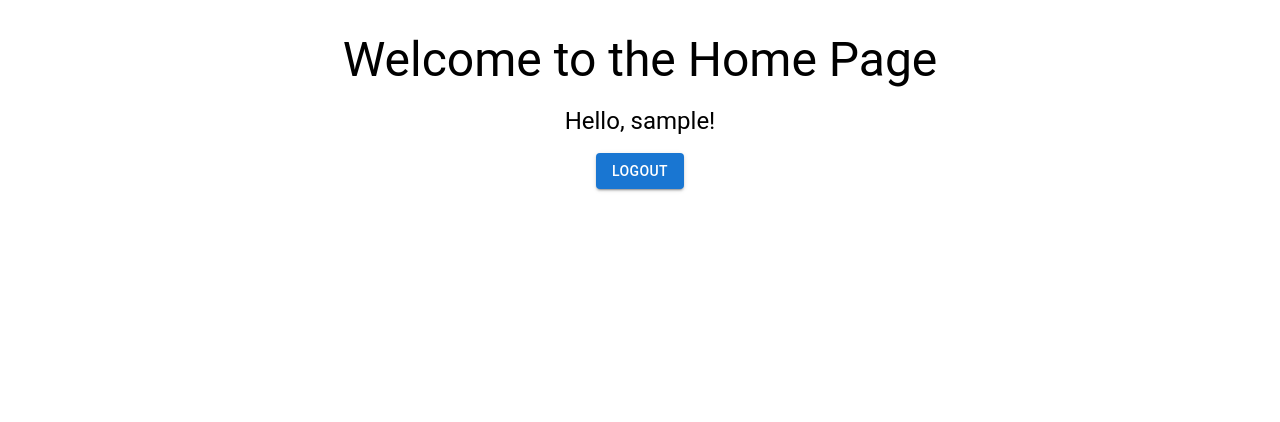
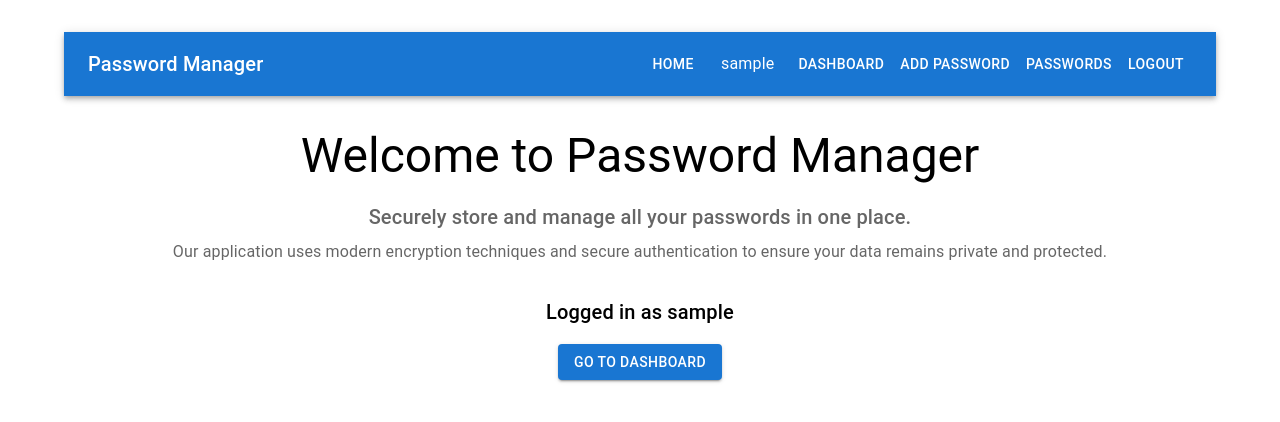
Before and after one commit to SACHIN2026/password_manager, a React (Vite) app in the folder frontend/: page / in a window 1280 px wide. Shown: the top 422 px of the page. Built offline with nearby package versions, Linux system fonts and the light colour scheme; no server answers; sample sign-in values are in the browser's storage.

Commit message:
Refactor API calls in Login and Register components to use centralized API instance; add Navbar component and enhance Dashboard with animations and success notifications

```diff
--- /dev/null
+++ b/frontend/src/components/Navbar.jsx
@@ -0,0 +1,65 @@
+// components/Navbar.jsx
+import React from "react";
+import { AppBar, Toolbar, Typography, Button } from "@mui/material";
+import { Link, useNavigate } from "react-router-dom";
+import { motion } from "framer-motion";
+import { getUserFromToken, removeToken } from "../utils/auth";
+
+const Navbar = () => {
+  const user = getUserFromToken();
+  const navigate = useNavigate();
+
+  const handleLogout = () => {
+    removeToken();
+    navigate("/login");
+  };
+
+  return (
+    <motion.div
+      initial={{ y: -100 }}
+      animate={{ y: 0 }}
+      transition={{ duration: 0.5, ease: "easeOut" }}
+    >
+      <AppBar position="static" color="primary">
+        <Toolbar>
+          <Typography variant="h6" sx={{ flexGrow: 1 }}>
+            Password Manager
+          </Typography>
+          <Button color="inherit" component={Link} to="/">
+            Home
+          </Button>
+          {user ? (
+            <>
+              <Typography variant="body1" sx={{ mx: 2 }}>
+                {user.username}
+              </Typography>
+              <Button color="inherit" component={Link} to="/dashboard">
+                Dashboard
+              </Button>
+              <Button color="inherit" component={Link} to="/add-password">
+                Add Password
+              </Button>
+              <Button color="inherit" component={Link} to="/passwords">
+                Passwords
+              </Button>
+              <Button color="inherit" onClick={handleLogout}>
+                Logout
+              </Button>
+            </>
+          ) : (
+            <>
+              <Button color="inherit" component={Link} to="/login">
+                Login
+              </Button>
+              <Button color="inherit" component={Link} to="/register">
+                Register
+              </Button>
+            </>
+          )}
+        </Toolbar>
+      </AppBar>
+    </motion.div>
+  );
+};
+
+export default Navbar;
--- a/frontend/src/components/PasswordForm.jsx
+++ b/frontend/src/components/PasswordForm.jsx
@@ -1,13 +1,22 @@
 // components/PasswordForm.jsx
 import React, { useState } from "react";
 import API from "../utils/api";
-import { Box, TextField, Button, Typography } from "@mui/material";
+import {
+  Box,
+  TextField,
+  Button,
+  Typography,
+  Snackbar,
+  Alert,
+  CircularProgress
+} from "@mui/material";
 import { motion } from "framer-motion";
 
 const PasswordForm = ({ onPasswordAdded }) => {
   const [site, setSite] = useState("");
   const [password, setPassword] = useState("");
   const [loading, setLoading] = useState(false);
+  const [successOpen, setSuccessOpen] = useState(false);
   const [error, setError] = useState("");
 
   const handleSubmit = async (e) => {
@@ -21,11 +30,17 @@ const PasswordForm = ({ onPasswordAdded }) => {
       if (typeof onPasswordAdded === "function") {
         onPasswordAdded();
       }
+      setSuccessOpen(true); // Show success popup
     } catch (error) {
       console.error("Failed to add password:", error);
       setError("Failed to add password. Please try again.");
     }
     setLoading(false);
+  };
+
+  const handleSnackbarClose = (event, reason) => {
+    if (reason === "clickaway") return;
+    setSuccessOpen(false);
   };
 
   return (
@@ -71,8 +86,25 @@ const PasswordForm = ({ onPasswordAdded }) => {
         required
       />
       <Button type="submit" variant="contained" color="primary" disabled={loading}>
-        {loading ? "Adding..." : "Add Password"}
+        {loading ? (
+          <>
+            <CircularProgress size={24} color="inherit" sx={{ mr: 1 }} />
+            Adding...
+          </>
+        ) : (
+          "Add Password"
+        )}
       </Button>
+      <Snackbar
+        open={successOpen}
+        autoHideDuration={3000}
+        onClose={handleSnackbarClose}
+        anchorOrigin={{ vertical: "bottom", horizontal: "center" }}
+      >
+        <Alert onClose={handleSnackbarClose} severity="success" sx={{ width: "100%" }}>
+          Password added successfully!
+        </Alert>
+      </Snackbar>
     </Box>
   );
 };
--- a/frontend/src/pages/Home.jsx
+++ b/frontend/src/pages/Home.jsx
@@ -1,8 +1,9 @@
 // pages/Home.jsx
 import React, { useEffect, useState } from "react";
-import jwtDecode from "../utils/jwtDecodeWrapper"; // our wrapper for jwt-decode
-import { useNavigate } from "react-router-dom";
 import { Container, Typography, Button, Box } from "@mui/material";
+import { useNavigate, Link } from "react-router-dom";
+import Navbar from "../components/Navbar";
+import { getUserFromToken } from "../utils/auth";
 
 const Home = () => {
   const [user, setUser] = useState(null);
@@ -12,39 +13,49 @@ const Home = () => {
     const token = localStorage.getItem("token");
     if (token) {
       try {
-        const decodedUser = jwtDecode(token);
+        const decodedUser = getUserFromToken();
         setUser(decodedUser);
       } catch (error) {
         console.error("Invalid token", error);
         navigate("/login");
       }
-    } else {
-      navigate("/login");
     }
   }, [navigate]);
 
-  const handleLogout = () => {
-    localStorage.removeItem("token");
-    setUser(null);
-    navigate("/login");
-  };
-
   return (
+    <>
+      <Navbar />
       <Container sx={{ mt: 4, textAlign: "center" }}>
         <Typography variant="h3" gutterBottom>
-        Welcome to the Home Page
+          Welcome to Password Manager
         </Typography>
-      {user ? (
-        <Box>
-          <Typography variant="h5">Hello, {user.username}!</Typography>
-          <Button variant="contained" color="primary" onClick={handleLogout} sx={{ mt: 2 }}>
-            Logout
+        <Typography variant="h6" color="text.secondary" gutterBottom>
+          Securely store and manage all your passwords in one place.
+        </Typography>
+        <Typography variant="body1" color="text.secondary" sx={{ mb: 4 }}>
+          Our application uses modern encryption techniques and secure
+          authentication to ensure your data remains private and protected.
+        </Typography>
+        {!user && (
+          <Box sx={{ display: "flex", justifyContent: "center", gap: 2 }}>
+            <Button variant="contained" color="primary" component={Link} to="/login">
+              Login
+            </Button>
+            <Button variant="outlined" color="primary" component={Link} to="/register">
+              Register
             </Button>
           </Box>
-      ) : (
-        <Typography variant="body1">Loading...</Typography>
+        )}
+        {user && (
+          <Box sx={{ mt: 4 }}>
+            <Typography variant="h6">Logged in as {user.username}</Typography>
+            <Button variant="contained" color="primary" component={Link} to="/dashboard" sx={{ mt: 2 }}>
+              Go to Dashboard
+            </Button>
+          </Box>
         )}
       </Container>
+    </>
   );
 };
 
--- a/frontend/src/pages/Login.jsx
+++ b/frontend/src/pages/Login.jsx
@@ -1,6 +1,6 @@
 // pages/Login.jsx
 import React, { useState } from "react";
-import axios from "axios";
+import API from "../utils/api"; // Use the API instance instead of axios directly
 import { useNavigate } from "react-router-dom";
 import { Container, Box, TextField, Button, Typography } from "@mui/material";
 
@@ -12,7 +12,7 @@ const Login = () => {
   const handleLogin = async (e) => {
     e.preventDefault();
     try {
-      const response = await axios.post("https://password-manager-lu85.onrender.com/auth/login", {
+      const response = await API.post("/auth/login", {
         username,
         masterPassword: password,
       });
@@ -26,29 +26,12 @@ const Login = () => {
 
   return (
     <Container maxWidth="sm">
-      <Box
-        component="form"
-        onSubmit={handleLogin}
-        sx={{ mt: 8, display: "flex", flexDirection: "column", gap: 2 }}
-      >
+      <Box component="form" onSubmit={handleLogin} sx={{ mt: 8, display: "flex", flexDirection: "column", gap: 2 }}>
         <Typography variant="h4" align="center">
           Login
         </Typography>
-        <TextField
-          label="Username"
-          variant="outlined"
-          value={username}
-          onChange={(e) => setUsername(e.target.value)}
-          required
-        />
-        <TextField
-          label="Password"
-          type="password"
-          variant="outlined"
-          value={password}
-          onChange={(e) => setPassword(e.target.value)}
-          required
-        />
+        <TextField label="Username" variant="outlined" value={username} onChange={(e) => setUsername(e.target.value)} required />
+        <TextField label="Password" type="password" variant="outlined" value={password} onChange={(e) => setPassword(e.target.value)} required />
         <Button type="submit" variant="contained" color="primary">
           Login
         </Button>
--- a/frontend/src/pages/Register.jsx
+++ b/frontend/src/pages/Register.jsx
@@ -1,6 +1,6 @@
 // pages/Register.jsx
 import React, { useState } from "react";
-import axios from "axios";
+import API from "../utils/api";
 import { useNavigate } from "react-router-dom";
 import { Container, Box, TextField, Button, Typography } from "@mui/material";
 
@@ -13,10 +13,7 @@ const Register = () => {
   const handleRegister = async (e) => {
     e.preventDefault();
     try {
-      const response = await axios.post("https://password-manager-lu85.onrender.com/auth/signup", {
-        username,
-        masterPassword,
-      });
+      const response = await API.post("/auth/signup", { username, masterPassword });
       setMessage(response.data.message);
       setUsername("");
       setMasterPassword("");
@@ -29,29 +26,12 @@ const Register = () => {
 
   return (
     <Container maxWidth="sm">
-      <Box
-        component="form"
-        onSubmit={handleRegister}
-        sx={{ mt: 8, display: "flex", flexDirection: "column", gap: 2 }}
-      >
+      <Box component="form" onSubmit={handleRegister} sx={{ mt: 8, display: "flex", flexDirection: "column", gap: 2 }}>
         <Typography variant="h4" align="center">
           Register
         </Typography>
-        <TextField
-          label="Username"
-          variant="outlined"
-          value={username}
-          onChange={(e) => setUsername(e.target.value)}
-          required
-        />
-        <TextField
-          label="Master Password"
-          type="password"
-          variant="outlined"
-          value={masterPassword}
-          onChange={(e) => setMasterPassword(e.target.value)}
-          required
-        />
+        <TextField label="Username" variant="outlined" value={username} onChange={(e) => setUsername(e.target.value)} required />
+        <TextField label="Master Password" type="password" variant="outlined" value={masterPassword} onChange={(e) => setMasterPassword(e.target.value)} required />
         <Button type="submit" variant="contained" color="primary">
           Register
         </Button>
```
Also changed, not shown: frontend/src/components/Dashboard.jsx (+13 -8 lines), frontend/src/components/PasswordList.jsx (+26 -11 lines). Lines whose indentation alone changed are shown as unchanged.
